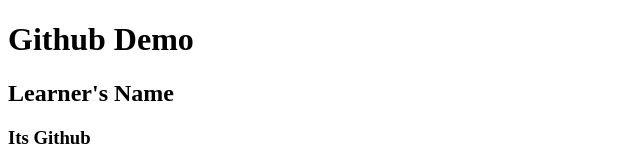
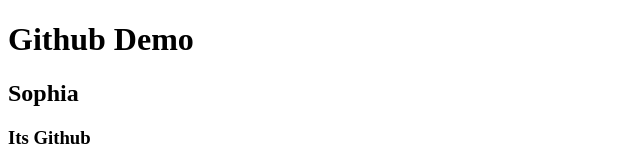
Before and after one commit to sukardi039/github-demo, a plain HTML site: page index.html in a window 1280 px wide. Shown: the top 165 px of the page, without its empty margins (0-640 px from the left). Drawn offline with Linux system fonts and the light colour scheme.

Commit message:
Update index.html
update learner's name

```diff
--- a/index.html
+++ b/index.html
@@ -7,7 +7,7 @@
   </head>
   <body>
     <h1>Github Demo</h1>
-    <h2>Learner's Name</h2>
+    <h2>Sophia</h2>
     <h3>Its Github</h3>
     <p>How's going?</p>
     <p>Bad!</p>
```
